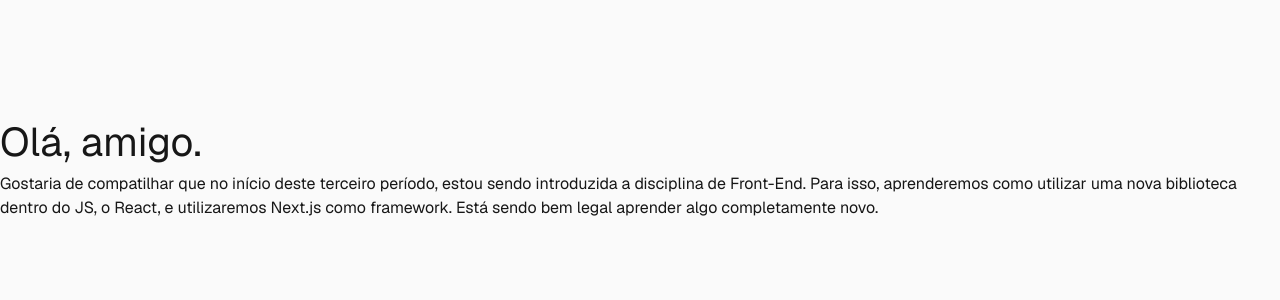
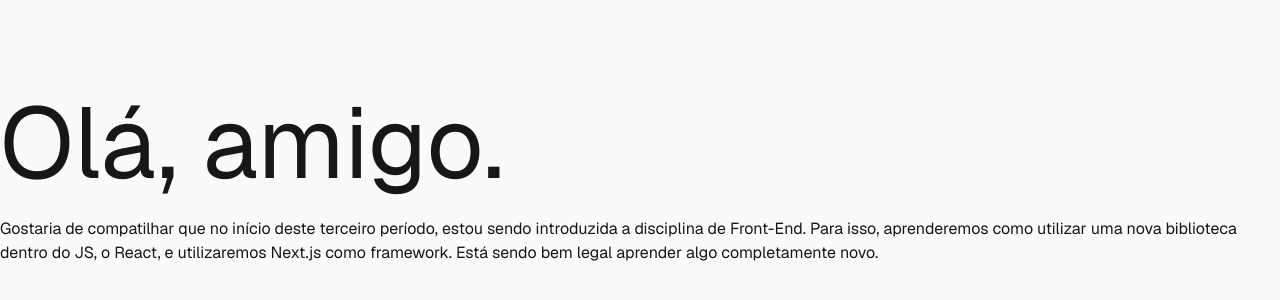
Before and after one commit to beatrizfariasilva/prog-front-end-2026.1, a Next.js app in the folder next-01/: page / in a window 1280 px wide. Shown: the part 234-534 px from the top of the page. Built offline with nearby package versions, Linux system fonts and the light colour scheme.

Commit message:
alteração 4

```diff
--- a/next-01/app/page.js
+++ b/next-01/app/page.js
@@ -4,7 +4,7 @@ export default function Home() {
   return (
     <div className="flex min-h-screen items-center justify-center bg-zinc-50 font-sans dark:bg-black">
       <div>
-        <p style={{fontSize: "40px"}}> Olá, amigo.</p>
+        <p style={{fontSize: "100px"}}> Olá, amigo.</p>
         <p> Gostaria de compatilhar que no início deste terceiro período, estou sendo introduzida a disciplina de Front-End. Para isso, aprenderemos como utilizar uma nova biblioteca dentro do JS, o React, e utilizaremos Next.js como framework. Está sendo bem legal aprender algo completamente novo.</p>
       </div>
     </div>
```
